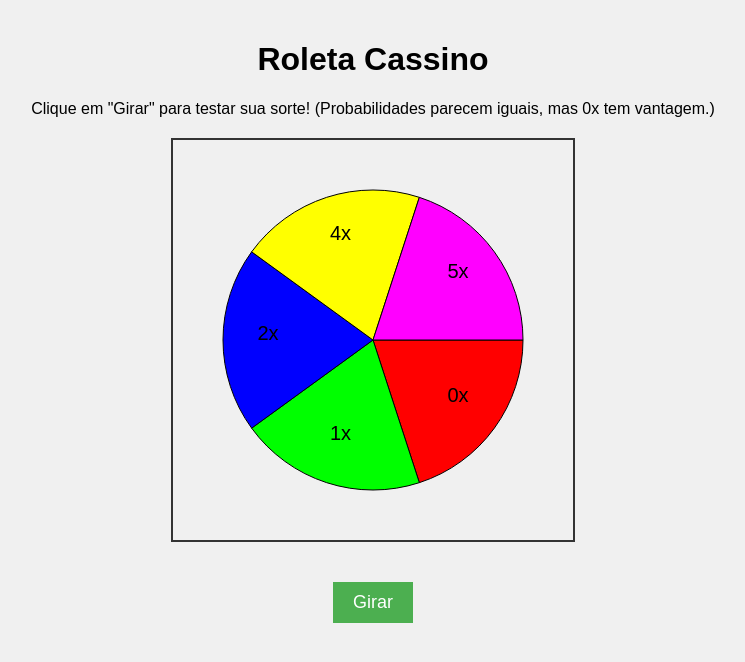
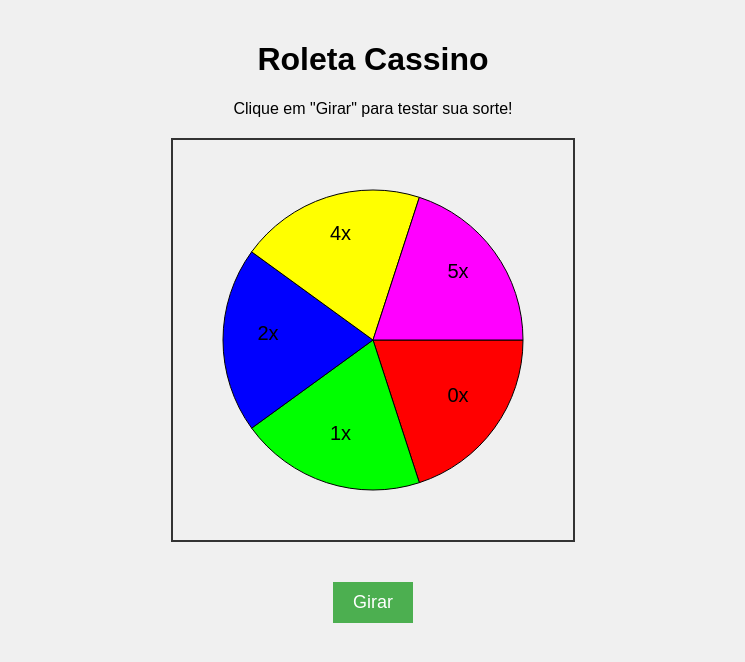
Before and after one commit to buzzingus22-prog/Spin_Wheel, a plain HTML site: page index.html in a window 1280 px wide. Shown: the whole page, without its empty margins (267-1012 px from the left). Drawn offline with Linux system fonts and the light colour scheme.

Commit message:
Update index.html

```diff
--- a/index.html
+++ b/index.html
@@ -33,7 +33,7 @@
 </head>
 <body>
     <h1>Roleta Cassino</h1>
-    <p>Clique em "Girar" para testar sua sorte! (Probabilidades parecem iguais, mas 0x tem vantagem.)</p>
+    <p>Clique em "Girar" para testar sua sorte!</p>
     <canvas id="roulette" width="400" height="400"></canvas>
     <button onclick="spin()">Girar</button>
 
```
